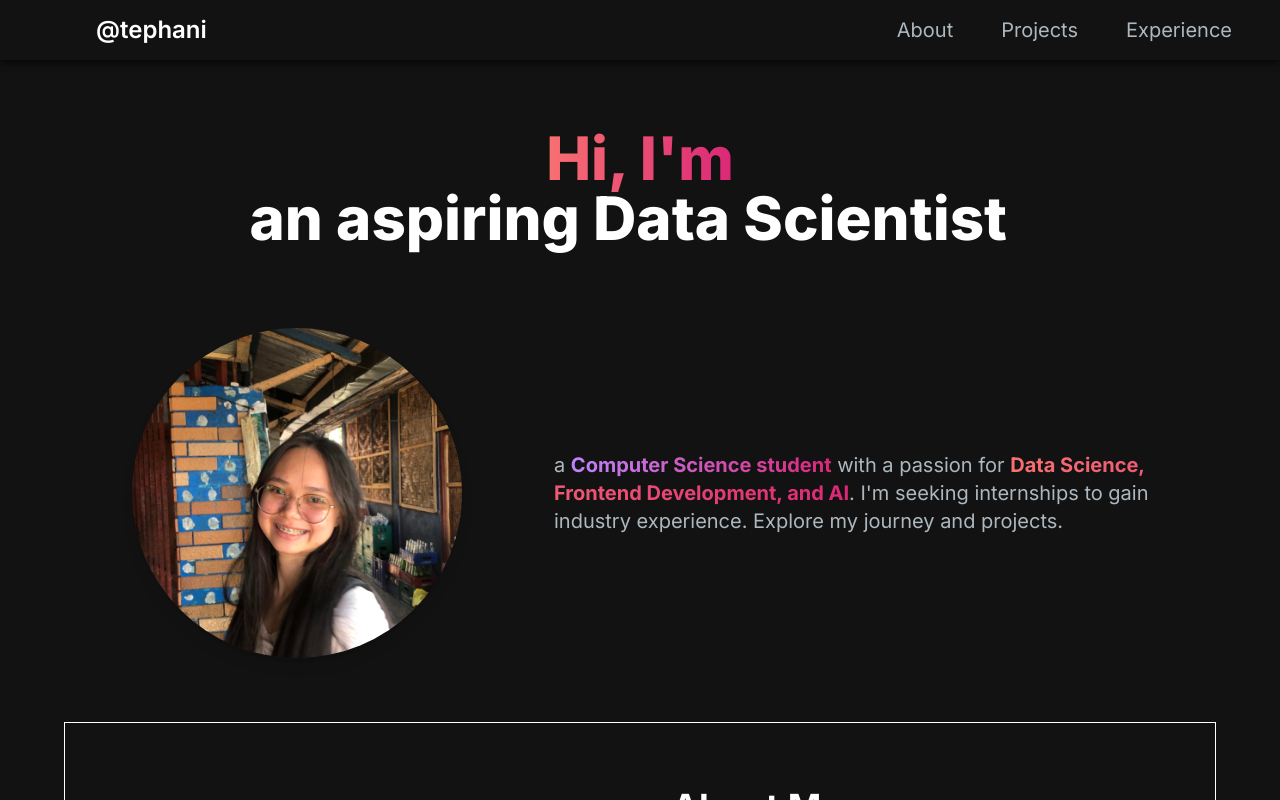
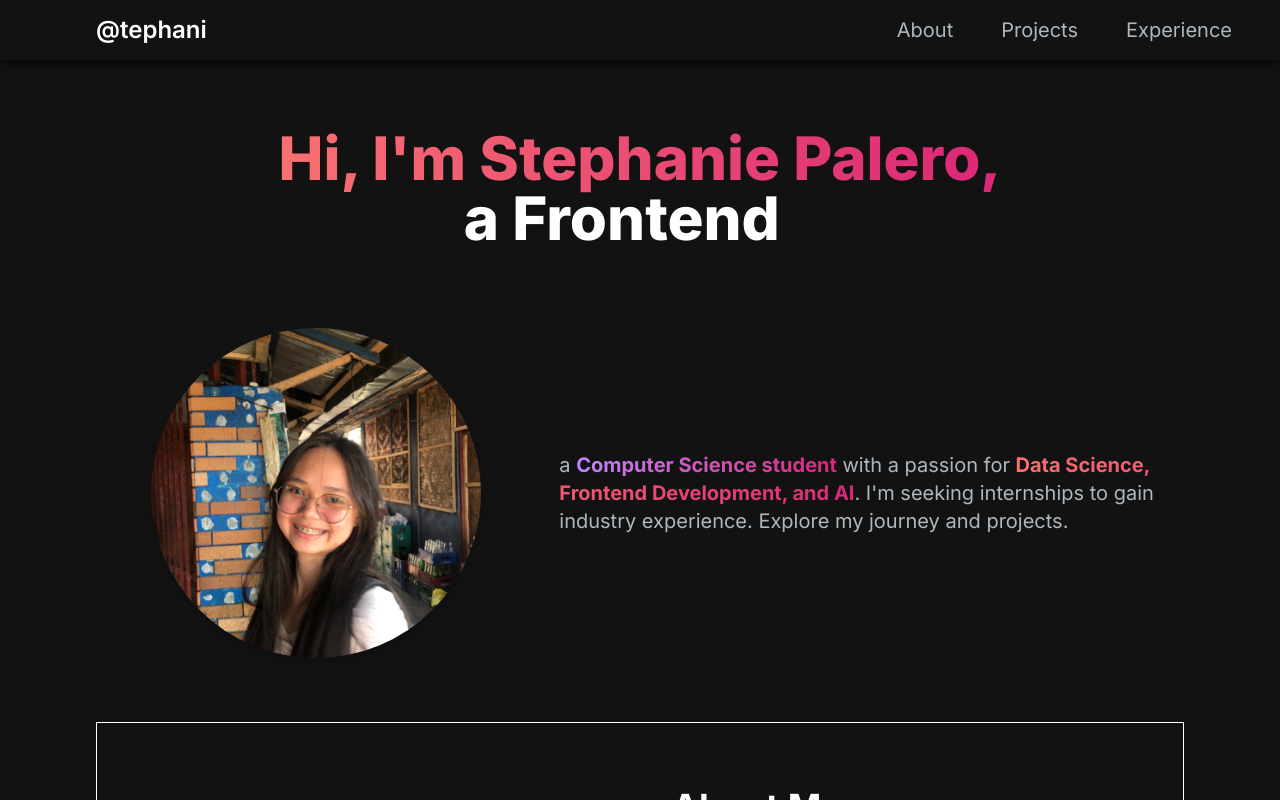
Before and after one commit to tephani/portfolio-website, a Next.js app: page / in a window 1280 px wide. Shown: the top 800 px of the page. Built offline with nearby package versions, Linux system fonts and the light colour scheme.

Commit message:
added navigation functionalities

```diff
--- a/src/app/components/AboutSection.jsx
+++ b/src/app/components/AboutSection.jsx
@@ -41,7 +41,7 @@ const AboutSection = () => {
   };
 
   return (
-    <section className="text-white  border border-white mt-10">
+    <section id="about" className="text-white  border border-white mt-10">
       <div className="md:grid grid-cols-1 lg:grid-cols-2 gap-6 items-center py-8 px-4 xl:gap-16 sm:py-16 xl:px-16">
         <Image
           src="/images/about.png"
--- a/src/app/components/Experience.jsx
+++ b/src/app/components/Experience.jsx
@@ -27,7 +27,7 @@ const Experience = () => {
   ];
 
   return (
-    <>
+    <section id="experience">
       <div className="bg-[#181818] p-4 border border-white mt-10">
         <h2 className="text-2xl sm:text-3xl md:text-4xl lg:text-5xl font-bold text-white mt-4 sm:mt-6 md:mt-8 lg:mt-10 mb-2 sm:mb-3 md:mb-4 lg:mb-5 text-center">
           Volunteering Experience
@@ -67,7 +67,7 @@ const Experience = () => {
           ))}
         </div>
       </div>
-    </>
+    </section>
   );
 };
 
--- a/src/app/components/HeroSection.jsx
+++ b/src/app/components/HeroSection.jsx
@@ -8,13 +8,11 @@ const HeroSection = () => {
     <section>
       <h1 className="text-white mb-4 text-4xl sm:text-5xl lg:text-6xl font-extrabold text-center">
         <span class="text-transparent bg-clip-text bg-gradient-to-r from-red-400 to-pink-600">
-          Hi, I&apos;m{" "}
+          Hi, I&apos;m Stephanie Palero,{" "}
         </span>
         <br></br>
         <TypeAnimation
           sequence={[
-            "Stephanie Palero",
-            1000,
             "in Computer Science",
             1000,
             "an aspiring Data Scientist",
--- a/src/app/components/ProjectSection.jsx
+++ b/src/app/components/ProjectSection.jsx
@@ -83,6 +83,7 @@ const ProjectSection = () => {
       : projectsData.filter((project) => project.tag.includes(tag));
 
   return (
+    <section id="projects">
       <div className="border border-white mt-10">
         <h2 className="text-4xl font-bold text-white mt-5 text-center">
           My Projects
@@ -127,6 +128,7 @@ const ProjectSection = () => {
           ))}
         </div>
       </div>
+    </section>
   );
 };
 
--- a/src/app/page.js
+++ b/src/app/page.js
@@ -12,9 +12,9 @@ import Certifications from "./components/Certifications";
 export default function Home() {
   return (
     <div style={{ backgroundColor: "#121212" }}>
-      <main className="flex min-h-screen flex-col bg-[#121212] container mx-auto px-8 py-4">
+      <main className="flex min-h-screen flex-col bg-[#121212] container mx-auto px-12 py-4">
         <NavBar />
-        <div class="container mt-24 mx-auto px-8 py-4">
+        <div class="container mt-24 mx-auto px-12 py-4">
           <HeroSection />
           <AboutSection />
           <br></br>
```
Lines whose indentation alone changed are shown as unchanged.
